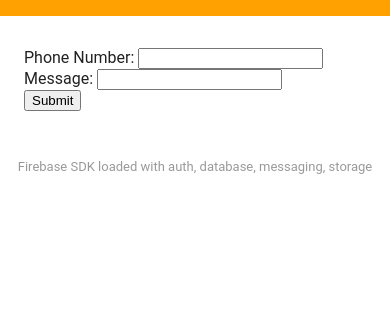
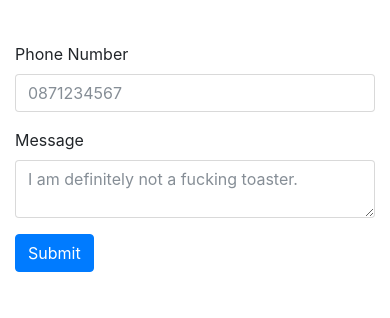
Before and after one commit to ahaverty/firebase-dublin-gda-meetup-2, a plain HTML site: page public/index.html in a window 390 px wide. Drawn offline with nearby package versions, Linux system fonts and the light colour scheme; some packages are replaced by stand-ins of ours; no server answers.

Commit message:
Update webpage with bootstrap and animations

```diff
--- a/functions/package.json
+++ b/functions/package.json
@@ -8,6 +8,7 @@
     "firebase-admin": "5.2.1",
     "firebase-functions": "0.6.2",
     "franc": "3.1.1",
+    "lodash": "^4.17.4",
     "node-emoji": "1.8.1",
     "swearjar": "0.2.0",
     "twilio": "3.6.7"
--- a/public/index.html
+++ b/public/index.html
@@ -5,7 +5,6 @@
   <meta charset="utf-8">
   <meta name="viewport" content="width=device-width, initial-scale=1">
   <title>Dublin Firebase ❤️</title>
-
   <!-- update the version number as needed -->
   <script defer src="/__/firebase/4.4.0/firebase-app.js"></script>
   <!-- include only the Firebase features as you need -->
@@ -15,125 +14,86 @@
   <script defer src="/__/firebase/4.4.0/firebase-storage.js"></script>
   <!-- initialize the SDK after all desired features are loaded -->
   <script defer src="/__/firebase/init.js"></script>
+  <link rel="stylesheet" href="https://maxcdn.bootstrapcdn.com/bootstrap/4.0.0-beta/css/bootstrap.min.css" integrity="sha384-/Y6pD6FV/Vv2HJnA6t+vslU6fwYXjCFtcEpHbNJ0lyAFsXTsjBbfaDjzALeQsN6M"
+    crossorigin="anonymous">
+  <link rel="stylesheet" href="https://cdnjs.cloudflare.com/ajax/libs/animate.css/3.5.2/animate.min.css" />
 
-  <style media="screen">
-    body {
-      background: #ECEFF1;
-      color: rgba(0, 0, 0, 0.87);
-      font-family: Roboto, Helvetica, Arial, sans-serif;
-      margin: 0;
-      padding: 0;
+  <style>
+    .margin {
+      margin-top: 5vh;
     }
 
-    #message {
-      background: white;
-      max-width: 360px;
-      margin: 100px auto 16px;
-      padding: 32px 24px;
-      border-radius: 3px;
-    }
-
-    #message h2 {
-      color: #ffa100;
-      font-weight: bold;
-      font-size: 16px;
-      margin: 0 0 8px;
-    }
-
-    #message h1 {
-      font-size: 22px;
-      font-weight: 300;
-      color: rgba(0, 0, 0, 0.6);
-      margin: 0 0 16px;
-    }
-
-    #message p {
-      line-height: 140%;
-      margin: 16px 0 24px;
-      font-size: 14px;
-    }
-
-    #message a {
-      display: block;
-      text-align: center;
-      background: #039be5;
-      text-transform: uppercase;
-      text-decoration: none;
-      color: white;
-      padding: 16px;
-      border-radius: 4px;
-    }
-
-    #message,
-    #message a {
-      box-shadow: 0 1px 3px rgba(0, 0, 0, 0.12), 0 1px 2px rgba(0, 0, 0, 0.24);
-    }
-
-    #load {
-      color: rgba(0, 0, 0, 0.4);
-      text-align: center;
-      font-size: 13px;
-    }
-
-    @media (max-width: 600px) {
-      body,
-      #message {
-        margin-top: 0;
-        background: white;
-        box-shadow: none;
-      }
-      body {
-        border-top: 16px solid #ffa100;
-      }
+    .main {
+      margin-bottom: 5vh;
     }
   </style>
 </head>
 
 <body>
-  <div id="message">
-    <form onsubmit="formSubmit(); return false;">
-      Phone Number: <input type="tel" id="phoneNumber" name="usrtel">
-      <br/> Message: <input type="text" id="textMessage" name="textMessage">
-      <br/>
-      <input type="submit">
-    </form>
-    <div id="all-messages"></div>
+  <div class="main">
+    <div class="container">
+      <div class="row">
+        <div class="col-md-6 margin">
+          <form id="firebaseForm">
+            <div class="form-group">
+              <label for="phoneNumber">Phone Number</label>
+              <input id="phoneNumber" type="tel" class="form-control" placeholder="0871234567" required>
+            </div>
+            <div class="form-group">
+              <label for="message">Message</label>
+              <textarea id="textMessage" class="form-control" required></textarea>
+            </div>
+            <button type="submit" class="btn btn-primary">Submit</button>
+          </form>
+        </div>
+        <div class="col-md-6 margin">
+          <div id="all-messages" class="list-group"></div>
+        </div>
+      </div>
+    </div>
+  </div>
   </div>
 
-  <p id="load">Firebase SDK Loading&hellip;</p>
+  <script src="https://cdnjs.cloudflare.com/ajax/libs/lodash.js/4.17.4/lodash.min.js"></script>
 
   <script>
     document.addEventListener('DOMContentLoaded', function () {
 
-      try {
-        let app = firebase.app();
-        let features = ['auth', 'database', 'messaging', 'storage'].filter(feature => typeof app[feature] ===
-          'function');
-        document.getElementById('load').innerHTML = `Firebase SDK loaded with ${features.join(', ')}`;
+      firebase.database().ref('taggedTextMessages').on('child_added', function (data) {
+        var z = document.createElement('div');
+        z.classList.add('list-group-item', 'animated', 'fadeInDown');
+        z.innerHTML = `${data.val()}`;
+        document.getElementById("all-messages").prepend(z);
+      });
 
-        firebase.database().ref('taggedTextMessages').on('child_added', function (data) {
-          var z = document.createElement('div');
-          z.innerHTML = `${data.val()}`;
-          document.getElementById("all-messages").appendChild(z);
-        });
-
-      } catch (e) {
-        console.error(e);
-        document.getElementById('load').innerHTML = 'Error loading the Firebase SDK, check the console.';
-      }
     });
 
-    function formSubmit() {
-      const phoneNumber = document.getElementById("phoneNumber").value
-      const message = document.getElementById("textMessage").value
+    var form = document.querySelector("#firebaseForm");
 
-      document.getElementById("phoneNumber").innerText = "";
-      document.getElementById("textMessage").innerText = "";
+    form.addEventListener("submit", function (event) {
+      event.preventDefault(); //Prevent refreshing page
+
+      const phoneNumber = document.getElementById("phoneNumber").value;
+      const message = document.getElementById("textMessage").value;
 
       firebase.database().ref('textMessages').push(message);
       firebase.database().ref('phoneNumbers').push(phoneNumber);
-    }
+
+      form.reset(); //reset form input fields
+
+    });
+
+    var textMessagePlaceholders = [
+      "I've been accused of vulgarity. I say that's bullshit.",
+      "Under certain circumstances, profanity provides a relief denied even to prayer.",
+      "What kind of fuckery is this?",
+      "Never use a big word when a little filthy one will do.",
+      "The urge to shout filthy words at the top of his voice was as strong as ever.",
+      "I am definitely not a fucking toaster."
+    ];
+    document.getElementById("textMessage").placeholder = _.sample(textMessagePlaceholders);
   </script>
+
 </body>
 
 </html>
```
Also changed, not shown: functions/index.js (+16 -5 lines).
